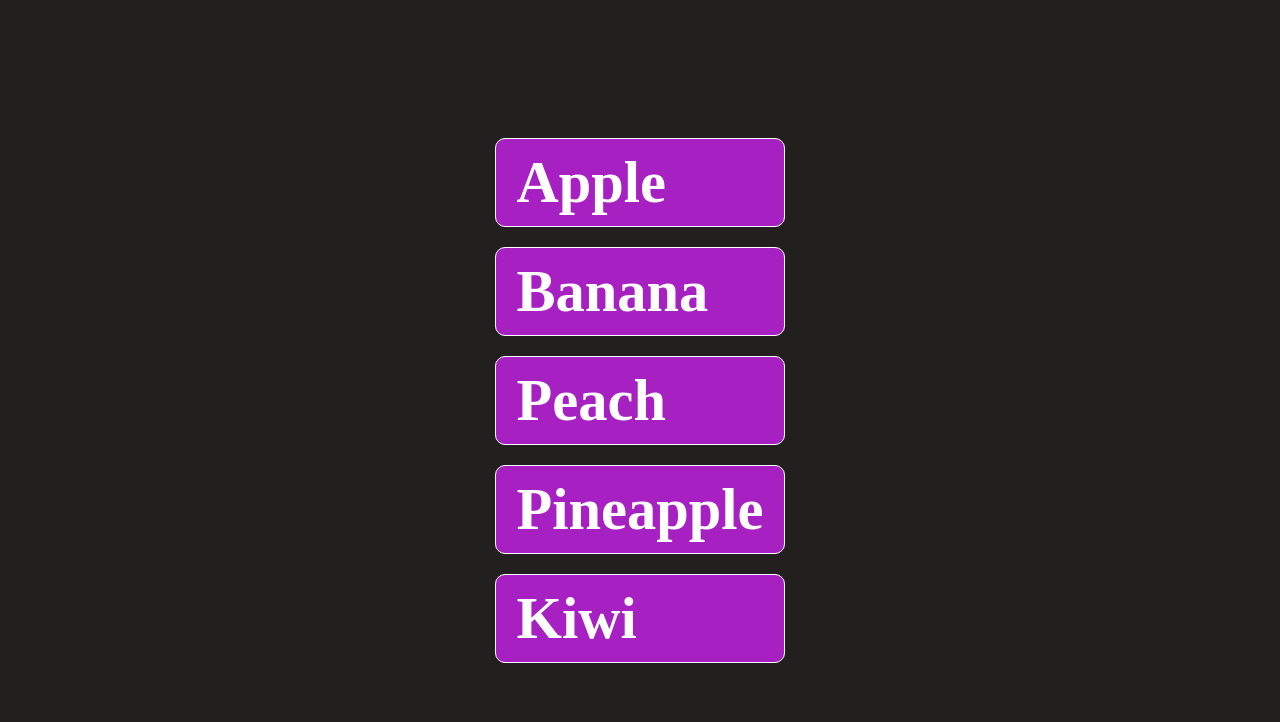
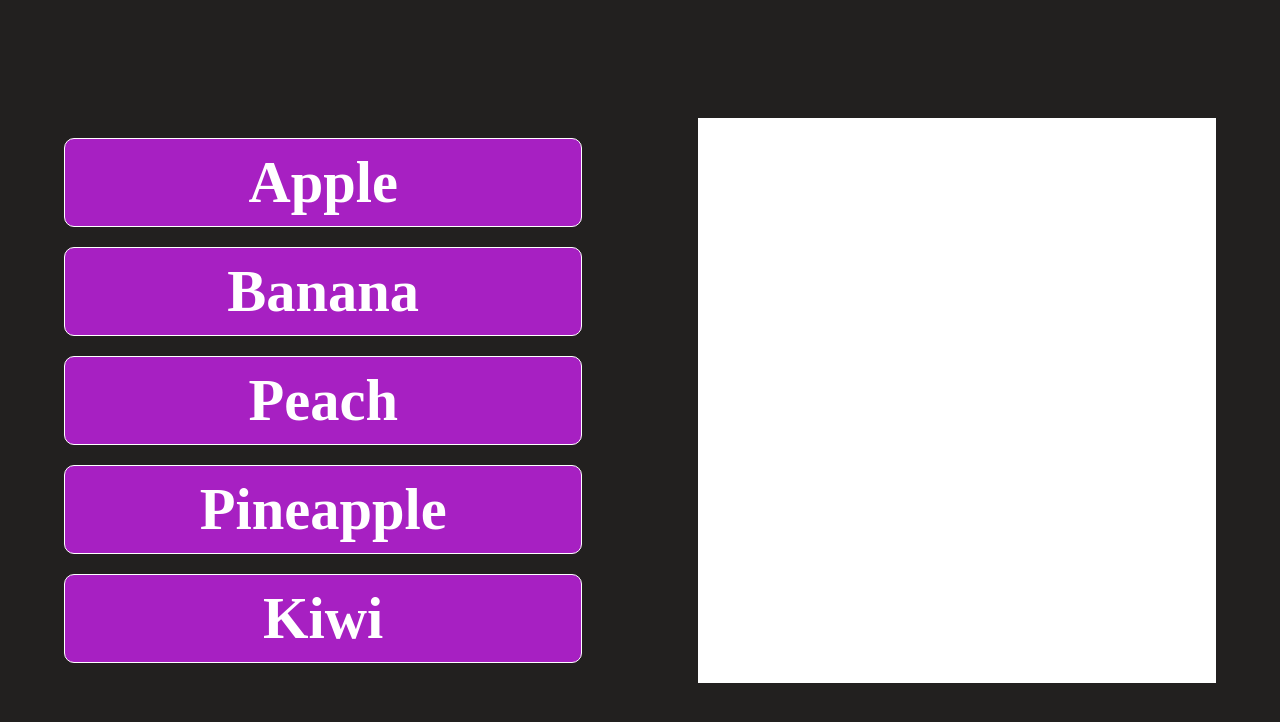
Before and after one commit to gabadadzeluca/drag-and-drop, a React (Vite) app: page / in a window 1280 px wide. Shown: the top 722 px of the page. Built offline with nearby package versions, Linux system fonts and the light colour scheme.

Commit message:
start working on a new version

```diff
--- a/src/App.css
+++ b/src/App.css
@@ -11,6 +11,12 @@
   color: #ffffff;
 }
 
+.container{
+  width: 90vw;
+  display: flex;
+  justify-content: space-between;
+}
+
 .listItem{
   text-transform: capitalize;
   background-color: rgb(167, 32, 194);
@@ -19,4 +25,13 @@
   margin: 2rem 0;
   padding: 1rem 2rem;
   cursor: pointer;
+  text-align: center;
 }
+
+.list1, .list2{
+  width: 45%;
+}
+
+.list2{
+  background-color: white;
+}
--- a/src/App.tsx
+++ b/src/App.tsx
@@ -2,40 +2,36 @@ import { useRef, useState } from "react";
 import "./App.css";
 
 function App() {
-  const [fruitList, setFruitList] = useState<string[]>([
+  const [listOne, setListOne] = useState<string[]>([
     "apple",
     "banana",
     "peach",
     "pineapple",
     "kiwi",
   ]);
-  console.log(fruitList);
+  const [listTwo, setListTwo] = useState<string[]>([]);
+
+  console.log("List 1:",listOne);
+  console.log("List 2:",listTwo);
+
   const dragItem = useRef<any>(null);
   const dragOverItem = useRef<any>(null);
 
   const handleSort = () => {
-    let duplicatedArray = [...fruitList];
 
-    // remove and save the dragged item content
-    const draggedItemContent = duplicatedArray.splice(dragItem.current, 1)[0];
-
-    // switch positions
-    duplicatedArray.splice(dragOverItem.current, 0, draggedItemContent);
-
-    // update the state
-    setFruitList(duplicatedArray);
   };
 
   return (
     <div className="App">
-      <div>
-        {fruitList.map((item, index) => (
+      <div className="container">
+        <div className="list1">
+          {listOne.map((item, index) => (
             <div
               key={index}
               className="listItem"
               draggable
-            onDragEnter={() => (dragItem.current = index)}
-            onDragStart={() => (dragOverItem.current = index)}
+              onDragEnter={() => {}}
+              onDragStart={() => {}}
               onDragEnd={handleSort}
               onDragOver={(e) => e.preventDefault()}
             >
@@ -43,6 +39,11 @@ function App() {
             </div>
           ))}
         </div>
+
+        <div className="list2">
+          {}
+        </div>
+      </div>
     </div>
   );
 }
```
Lines whose indentation alone changed are shown as unchanged.
